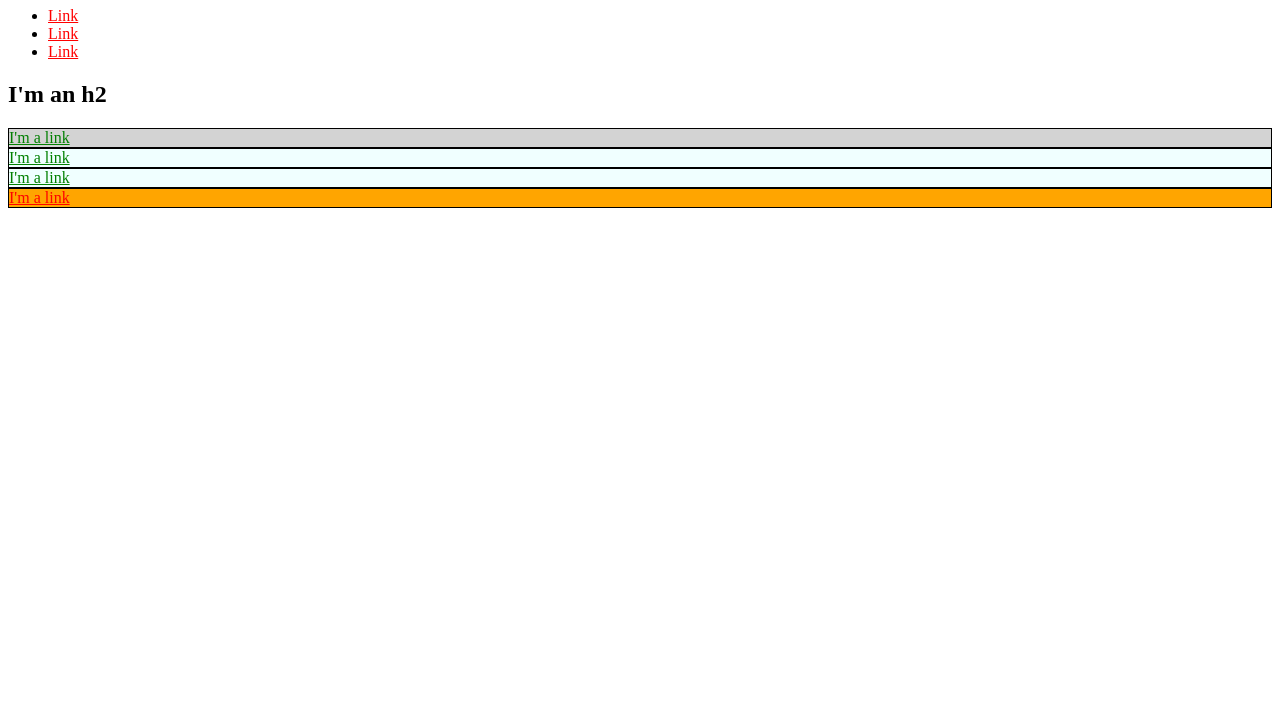
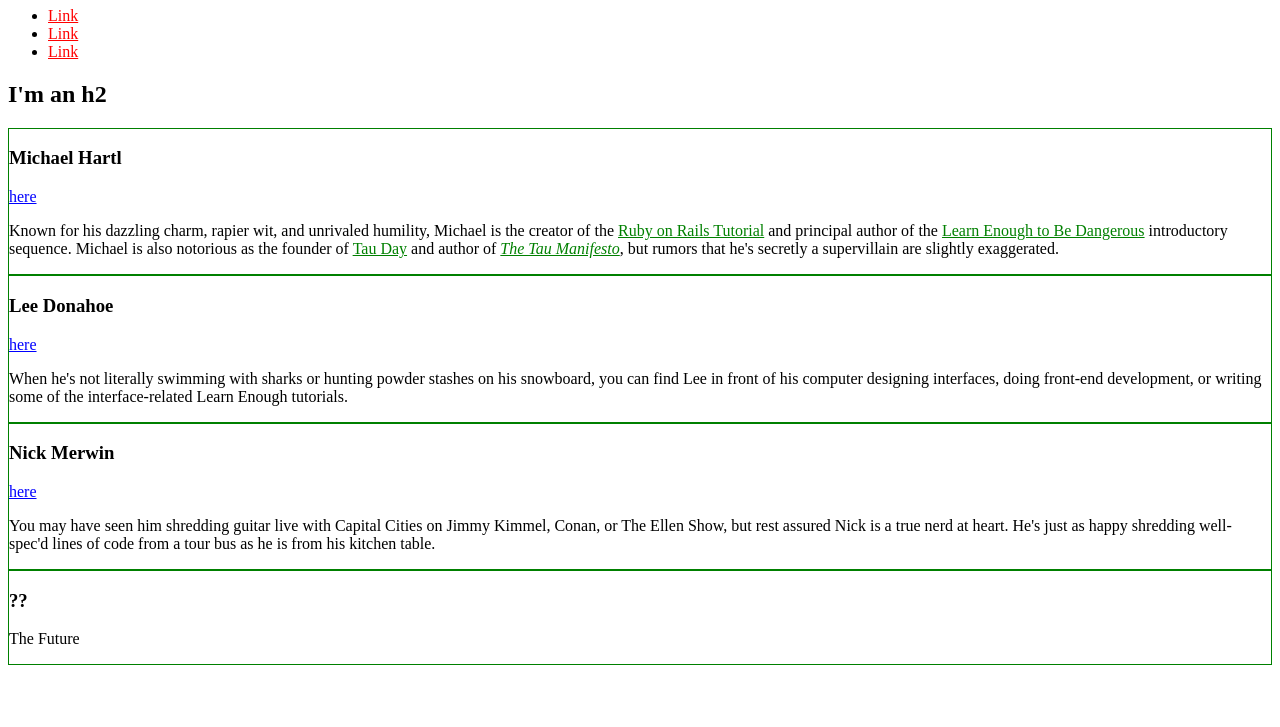
Before and after one commit to simonmarqvard/websiteCss, a plain HTML site: page index.html in a window 1280 px wide. Shown: the part 73-800 px from the top of the page. Drawn offline with Linux system fonts and the light colour scheme.

Commit message:
new css text

```diff
--- a/index.html
+++ b/index.html
@@ -4,29 +4,27 @@
     <title>Test Page: Don't Panic</title>
     <meta charset="utf-8">
     <style>
+    /* this is how you comment out */
       a {
         color: red;
-     }
-     #exec-bio {
-       background-color: lightgrey;
       }
       .bio-box {
         border: 1px solid black;
       }
-     .bio-box a {
+      .bio-copy a {
         color: green;
       }
-     #simcol {
-       background-color: orange;
-       border: 1px solid black;
+      .socialLink {
+        color: blue;
       }
-     .azurebox{
-       background-color: azure;
+      div.bio-box {
+        border: 1px solid green;
       }
+
     </style>
   </head>
   <body>
-    <h1>I'm an h1</h1>
+    <h1 class="socialLink">I'm an h1</h1>
     <ul>
       <li>
         <a href="http://example.com/">Link</a>
@@ -39,17 +37,54 @@
       </li>
     </ul>
     <h2>I'm an h2</h2>
-    <div id="exec-bio" class="bio-box azurebox">
-      <a href="http://example.com/">I'm a link</a>
+    <div class="bio-box">
+      <h3>Michael Hartl</h3>
+      <a href="http://twitter.com/mhartl" class ="socialLink" >here</a>
+       <div class="bio-copy">
+         <p>
+        Known for his dazzling charm, rapier wit, and unrivaled humility,
+        Michael is the creator of the
+        <a href="http://railstutorial.org/">Ruby on Rails
+        Tutorial</a> and principal author of the
+        <a href="https://learnenough.com/">
+        Learn Enough to Be Dangerous</a> introductory sequence. Michael
+        is also notorious as the founder of
+        <a href="http://tauday.com/">Tau Day</a> and author of
+        <a href="http://tauday.com/tau-manifesto"><em>The Tau
+        Manifesto</em></a>, but rumors that he's secretly a supervillain
+        are slightly exaggerated.
+        </p>
       </div>
-    <div class="bio-box azurebox">
-      <a href="http://example.com/">I'm a link</a>
     </div>
-    <div class="bio-box azurebox">
-      <a href="http://example.com/">I'm a link</a>
+    <div class="bio-box">
+      <h3>Lee Donahoe</h3>
+      <a href="https://twitter.com/leedonahoe" class ="socialLink">here</a>
+      <div class="bio-copy">
+        <p>
+        When he's not literally swimming with sharks or hunting powder stashes on
+        his snowboard, you can find Lee in front of his computer designing
+        interfaces, doing front-end development, or writing some of the
+        interface-related Learn Enough tutorials.
+        </p>
       </div>
-    <div id="simcol" class="azurebox"  >
-      <a href="http://example.com/">I'm a link</a>
+    </div>
+    <div class="bio-box">
+      <h3>Nick Merwin</h3>
+      <a href="https://twitter.com/nickmerwin" class = "socialLink">here</a>
+        <div class="bio-copy">
+          <p>
+        You may have seen him shredding guitar live with Capital Cities on Jimmy
+        Kimmel, Conan, or The Ellen Show, but rest assured Nick is a true nerd at
+        heart. He's just as happy shredding well-spec'd lines of code from a tour
+        bus as he is from his kitchen table.
+        </p>
+      </div>
+    </div>
+    <div class="bio-box">
+      <h3>??</h3>
+      <p>
+        The Future
+      </p>
     </div>
   </body>
 </html>
```
Lines whose indentation alone changed are shown as unchanged.
